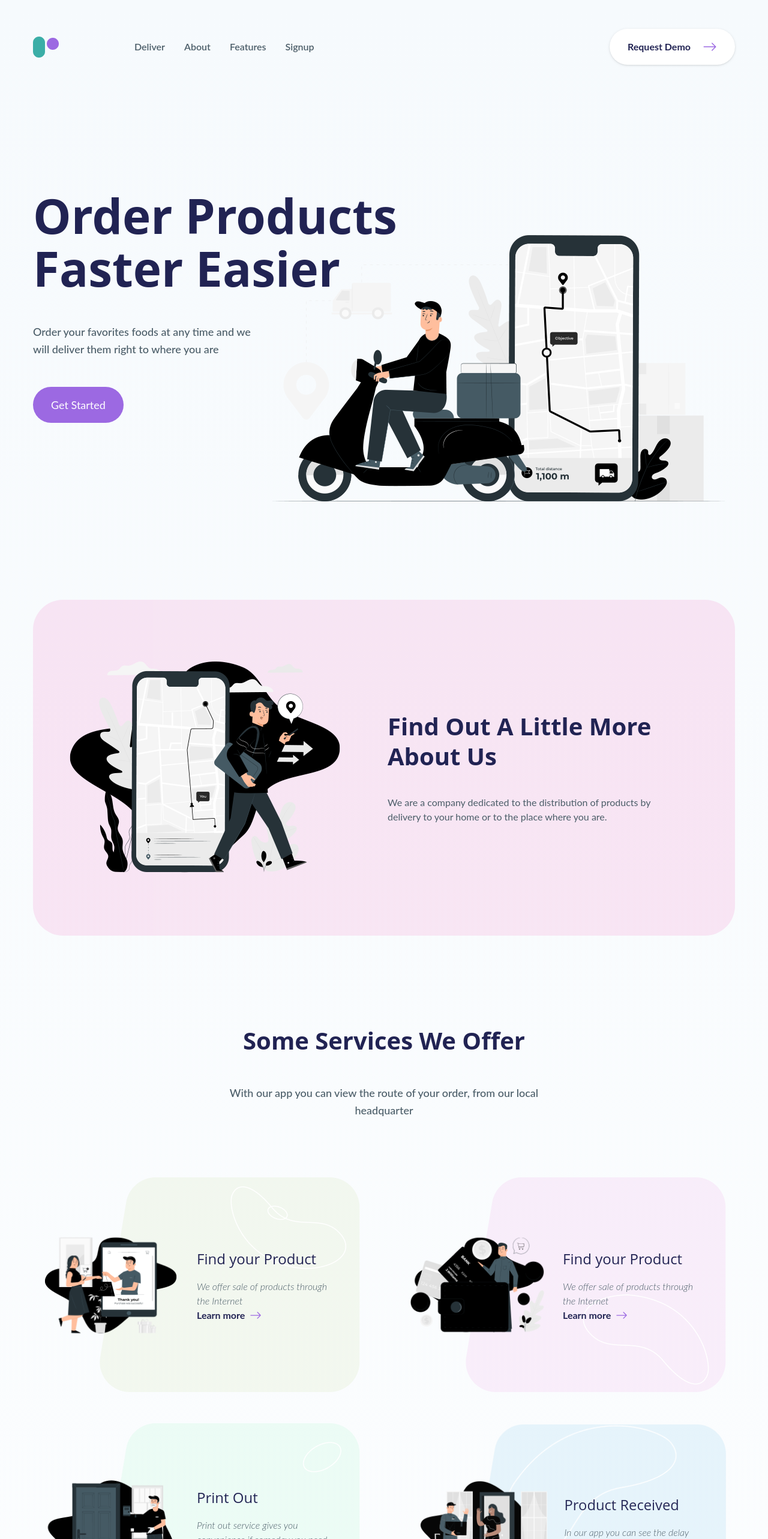
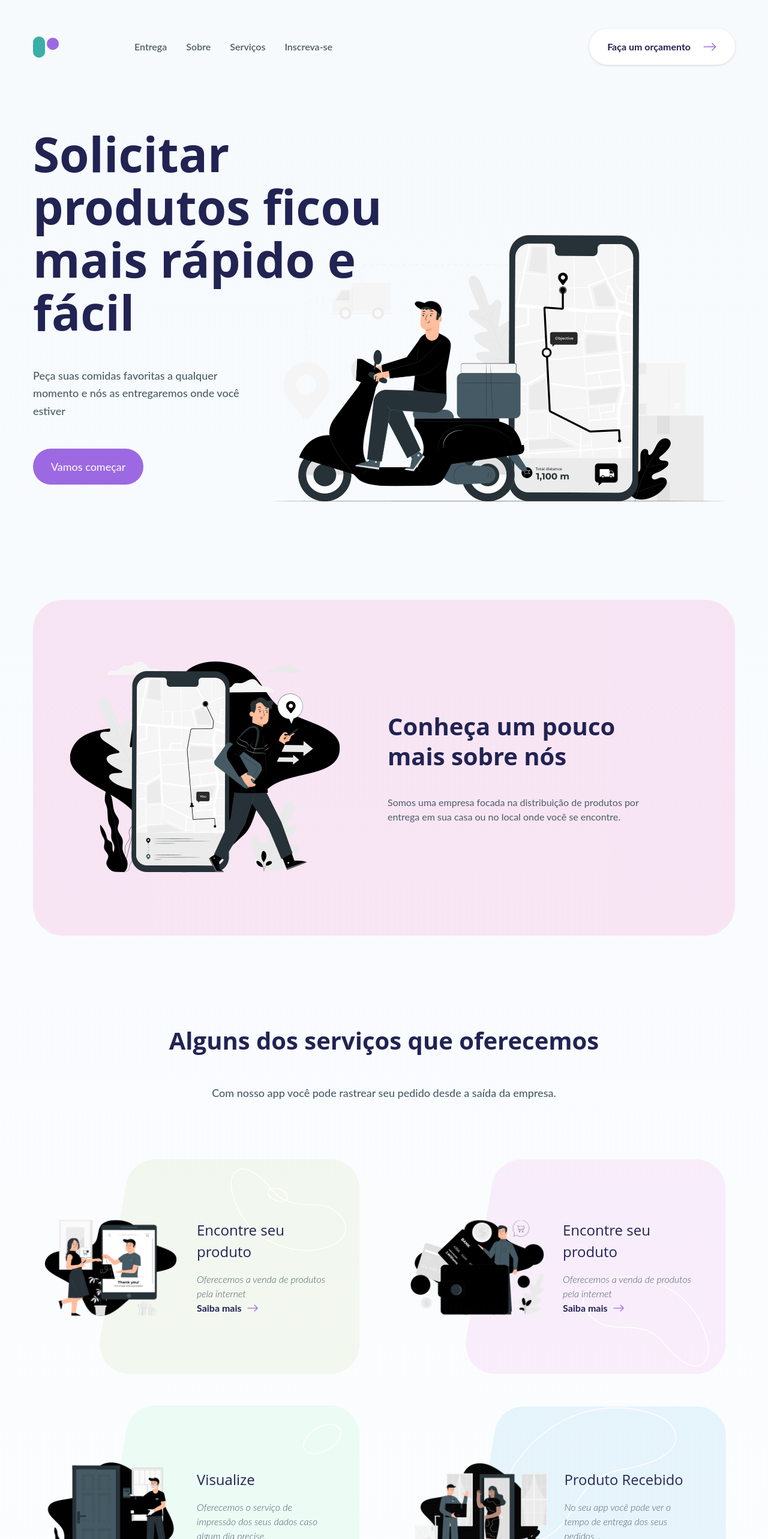
Before and after one commit to ismv00/landingPageWithTailwind, a React (Vite) app: page / in a window 1280 px wide. Shown: the top 2566 px of the page at 60% size. Built offline with nearby package versions, Linux system fonts and the light colour scheme.

Commit message:
feat:translate text to portuguese

```diff
--- a/src/components/Header.tsx
+++ b/src/components/Header.tsx
@@ -42,7 +42,7 @@ export function Header() {
 
           {/* button  */}
           <button className="btn btn-quaternary flex items-center gap-x-[20px] group">
-            Request Demo{" "}
+            Faça um orçamento{" "}
             <BsArrowRight className="text-2xl text-accent-primary group-hover:text-white transition" />
           </button>
 
--- a/src/data.tsx
+++ b/src/data.tsx
@@ -17,73 +17,74 @@ import { FaGithub, FaInstagram, FaYoutube } from "react-icons/fa";
 import { BsChatDotsFill } from "react-icons/bs";
 export const navigationData = [
   {
-    name: "Deliver",
+    name: "Entrega",
     href: "#",
   },
   {
-    name: "About",
+    name: "Sobre",
     href: "#",
   },
   {
-    name: "Features",
+    name: "Serviços",
     href: "#",
   },
   {
-    name: "Signup",
+    name: "Inscreva-se",
     href: "#",
   },
 ];
 
 export const heroData = {
-  title: "Order Products Faster Easier",
+  title: "Solicitar produtos ficou mais rápido e fácil",
   subtitle:
-    "Order your favorites foods at any time and we will deliver them right to where you are",
-  btnText: "Get Started",
+    "Peça suas comidas favoritas a qualquer momento e nós as entregaremos onde você estiver",
+  btnText: "Vamos começar",
   image: HeroImage,
 };
 
 export const aboutData = {
   image: AboutImg,
-  title: "Find Out A Little More About Us",
+  title: "Conheça um pouco mais sobre nós",
   subtitle:
-    "We are a company dedicated to the distribution of products by delivery to your home or to the place where you are.",
+    "Somos uma empresa focada na distribuição de produtos por entrega em sua casa ou no local onde você se encontre.",
 };
 
 export const featureData = {
-  title: "Some Services We Offer",
+  title: "Alguns dos serviços que oferecemos",
   subtitle:
-    "With our app you can view the route of your order, from our local headquarter",
+    "Com nosso app você pode rastrear seu pedido desde a saída da empresa.",
   list: [
     {
       image: Feature1Img,
       bgImage: Feature1BgImg,
-      title: "Find your Product",
-      description: "We offer sale of products through the Internet",
-      linkText: "Learn more",
+      title: "Encontre seu produto",
+      description: "Oferecemos a venda de produtos pela internet",
+      linkText: "Saiba mais",
       delay: "400",
     },
     {
       image: Feature2Img,
       bgImage: Feature2BgImg,
-      title: "Find your Product",
-      description: "We offer sale of products through the Internet",
-      linkText: "Learn more",
+      title: "Encontre seu produto",
+      description: "Oferecemos a venda de produtos pela internet",
+      linkText: "Saiba mais",
       delay: "400",
     },
     {
       image: Feature3Img,
       bgImage: Feature3BgImg,
-      title: "Print Out",
+      title: "Visualize",
       description:
-        "Print out service gives you convenience if someday you need print data",
-      linkText: "Learn more",
+        "Oferecemos o serviço de impressão dos seus dados caso algum dia precise.",
+      linkText: "Saiba mais",
       delay: "1000",
     },
     {
       image: Feature4Img,
       bgImage: Feature4BgImg,
-      title: "Product Received",
-      description: "In our app you can see the delay time of your order...",
+      title: "Produto Recebido",
+      description:
+        "No seu app você pode ver o tempo de entrega dos seus pedidos...",
       linkText: "Learn more",
       delay: "1300",
     },
@@ -117,54 +118,54 @@ export const testimonialsData = [
 ];
 
 export const ctaData = {
-  title: "Contact Us from Here",
-  subtitle: "Get limited 1 week free try our features!",
-  btnText1: "Learn more",
-  btnText2: "Request Demo",
+  title: "Entre em contato por aqui.",
+  subtitle: "Oferecemos 1 semana grátis para testar nossos serviços.",
+  btnText1: "Saiba mais",
+  btnText2: "Solicite um orçamento",
 };
 
 export const footerData = {
   logo: LogoV2,
-  address: "Product Texas, 234 Bokki Avenue Street BMW 99388",
-  email: "info@producttexas.project",
-  phone: "1-232-7788 (Main)",
+  address: "Campo Grande, Mato Grosso do Sul",
+  email: "ismv00@icloud.com",
+  phone: "1-222-3333 (Principal)",
   list1: [
     {
-      name: "Profile",
+      name: "Perfil",
       href: "#",
     },
     {
-      name: "Features",
+      name: "Serviços",
       href: "#",
     },
     {
-      name: "Careers",
+      name: "Nossa história",
       href: "#",
     },
     {
-      name: "DW News",
+      name: "Notícias",
       href: "#",
     },
   ],
   list2: [
     {
-      name: "Support",
+      name: "Suporte",
       href: "#",
     },
     {
-      name: "Sign Up",
+      name: "Inscrever-se",
       href: "#",
     },
     {
-      name: "Guide",
+      name: "Guia",
       href: "#",
     },
     {
-      name: "Reports",
+      name: "Feedbacks",
       href: "#",
     },
     {
-      name: "Q & A",
+      name: "Perguntas e Respostas",
       href: "#",
     },
   ],
@@ -185,6 +186,6 @@ export const footerData = {
 };
 
 export const copyrightData = {
-  text: "© Product Texas, 2022. All rights reserved. Company Registration Number: 09833888.",
+  text: "© ismv00, 2022. Todos os direitos reservados. Registro da empresa número: 09833888.",
   icon: <BsChatDotsFill />,
 };
```
